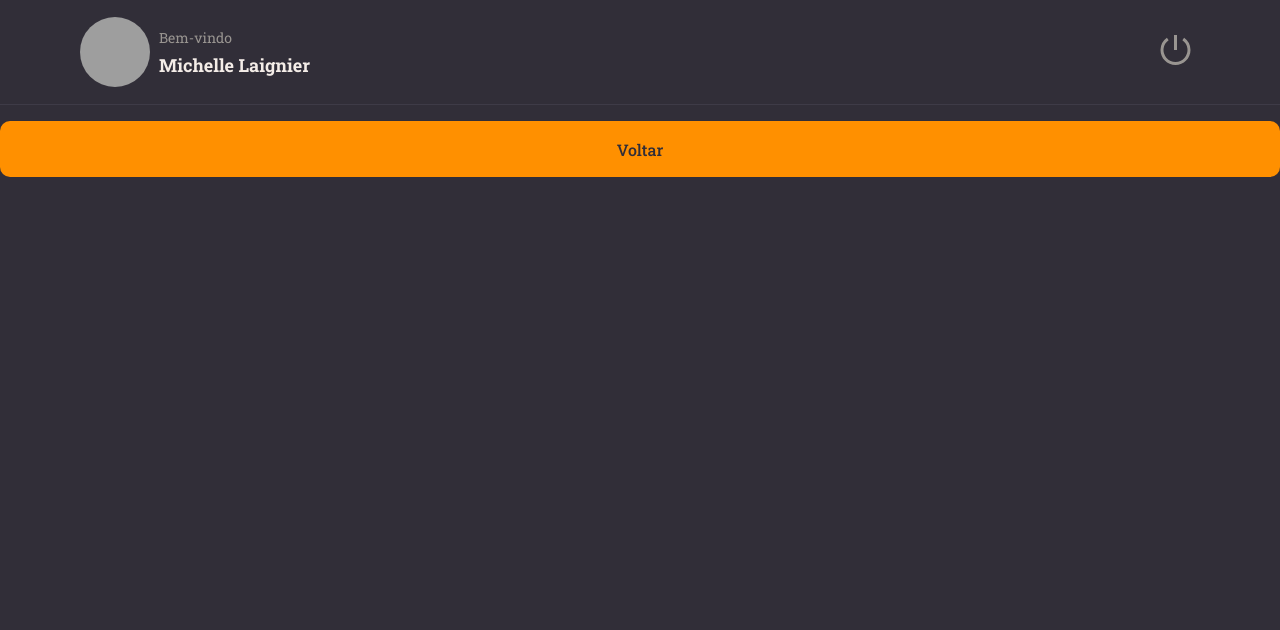
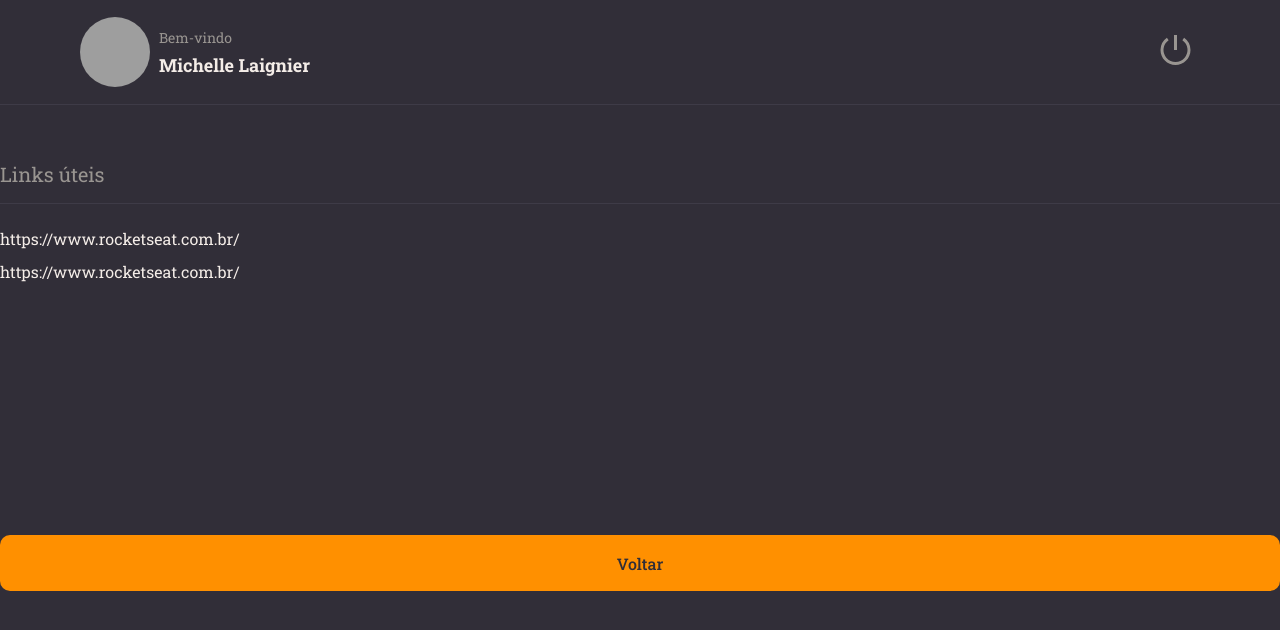
Before and after one commit to Michelle-Laignier/RocketNotes, a React (Vite) app: page / in a window 1280 px wide. Shown: the top 630 px of the page. Built offline with nearby package versions, Linux system fonts and the light colour scheme; grey boxes are pictures that could not be loaded.

Commit message:
first section and children

```diff
--- /dev/null
+++ b/src/components/Section/index.jsx
@@ -0,0 +1,18 @@
+import { Container } from './styles'
+
+export function Section({ title, children }) {
+    return(
+        <Container>
+            <h2>{title}</h2>
+            {children}
+        </Container>
+    )
+}
+
+{/*
+    <h2>{title}</h2>
+    title sendo renderizado dentro do h2
+
+    {children} pq vamos ter a mesma estrutura mas conteúdo diferente, por página.
+    O children vai capturar tudo o que tá dentro da Section (index da Details).
+*/}
--- /dev/null
+++ b/src/components/Section/styles.js
@@ -0,0 +1,16 @@
+import styled from 'styled-components'
+
+export const Container = styled.section`
+    margin: 56px 0 28px;
+
+    > h2 {
+        border-bottom-color: ${({ theme }) => theme.COLORS.BACKGROUND_700};
+        border-bottom-style: solid;
+        border-bottom-width: 1px;
+        color: ${({ theme }) => theme.COLORS.GRAY_100};
+        font-size: 20px;
+        font-weight: 400;
+        margin-bottom: 24px;
+        padding-bottom: 16px;
+    }
+`
--- a/src/pages/Details/index.jsx
+++ b/src/pages/Details/index.jsx
@@ -1,12 +1,26 @@
-import { Container } from "./styles"
+import { Container, Links } from "./styles"
 
 import { Header } from '../../components/Header'
 import { Button } from '../../components/Button'
+import { Section } from '../../components/Section'
 
 export function Details() {
     return (
         <Container>
             <Header/>
+
+            <Section title="Links úteis">
+                <Links>
+                    <li>
+                        <a href="#" target="_blank">https://www.rocketseat.com.br/</a>
+                    </li>
+
+                    <li>
+                        <a href="#">https://www.rocketseat.com.br/</a>
+                    </li>
+                </Links>
+            </Section>
+
             <Button title="Voltar"/>
         </Container>
     )
@@ -17,4 +31,6 @@
     <Button name="" />
     <Button label="" />
     os 3 funcionam da mesma forma
+
+    O children vai capturar tudo o que tá dentro da Section.
 */}
--- a/src/pages/Details/styles.js
+++ b/src/pages/Details/styles.js
@@ -12,3 +12,15 @@
     width: 100%;
 `
 {/*grid pra dizer onde cada parte do nosso layout vai se encaixar*/}
+
+export const Links = styled.ul`
+    list-style: none;
+
+    > li {
+        margin-top: 12px;
+
+        a {
+            color: ${({ theme }) => theme.COLORS.WHITE};
+        }
+    }
+`
```
